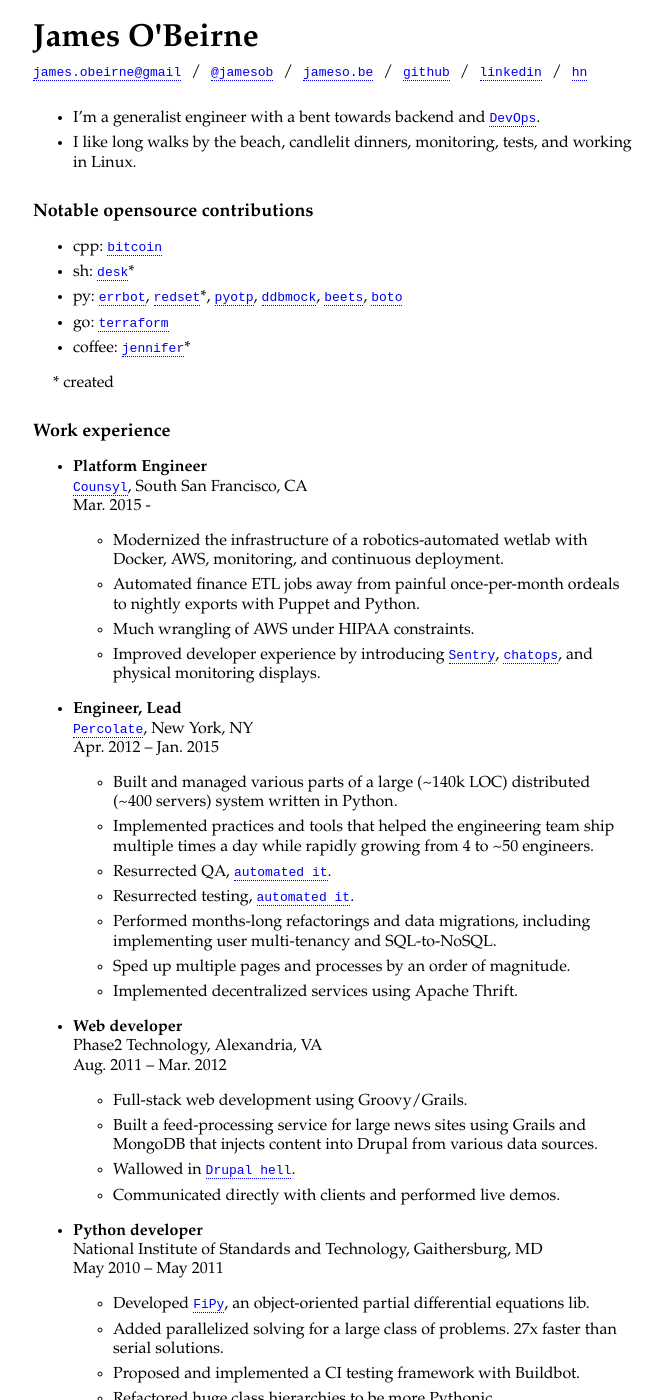
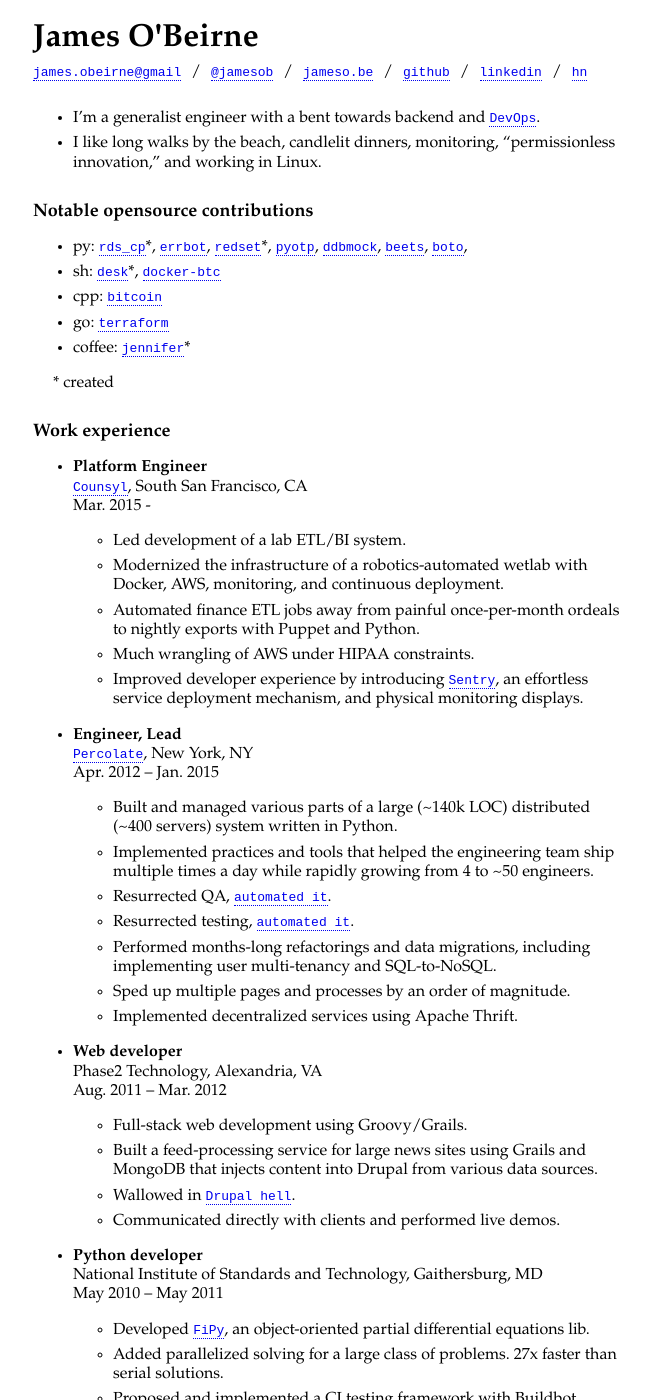
Before and after one commit to jamesob/jamesob.github.io, a Jekyll site: the page built from resume/index.md, in a window 1280 px wide and 1400 px high. Shown: the whole window, without its empty margins (27-689 px from the left). Built offline with Jekyll 4.4.1, drawn with Linux system fonts in a browser that asks for light colours; some of the changed text lies outside the part shown.

Commit message:
update resume

```diff
--- a/resume/index.md
+++ b/resume/index.md
@@ -6,22 +6,24 @@
 
 - I'm a generalist engineer with a bent towards backend and
   [DevOps](https://twitter.com/devops_borat/status/41587168870797312).
-- I like long walks by the beach, candlelit dinners, monitoring, tests, and
-  working in Linux.
+- I like long walks by the beach, candlelit dinners, monitoring,
+  "permissionless innovation," and working in Linux.
 
 ## Notable opensource contributions
 
-- cpp:
-  [bitcoin](https://github.com/bitcoin/bitcoin/pulls?utf8=%E2%9C%93&q=author%3Ajamesob+)
-- sh:
-  [desk](https://github.com/jamesob/desk)\*
 - py:
+  [rds_cp](https://github.com/counsyl/rds_cp)\*,
   [errbot](https://github.com/errbotio/errbot/pulls?utf8=%E2%9C%93&q=is%3Apr+author%3Ajamesob),
   [redset](https://github.com/percolate/redset)\*,
   [pyotp](https://github.com/pyotp/pyotp/pull/1),
   [ddbmock](https://github.com/sendgridlabs/ddbmock/commits?author=jamesob),
   [beets](https://github.com/beetbox/beets/pulls?utf8=%E2%9C%93&q=is%3Apr+author%3Ajamesob),
-  [boto](https://github.com/boto/boto/pull/1899)
+  [boto](https://github.com/boto/boto/pull/1899),
+- sh:
+  [desk](https://github.com/jamesob/desk)\*,
+  [docker-btc](https://github.com/jamesob/docker-btc)
+- cpp:
+  [bitcoin](https://github.com/bitcoin/bitcoin/pulls?utf8=%E2%9C%93&q=author%3Ajamesob+)
 - go:
   [terraform](https://github.com/hashicorp/terraform/pulls?utf8=%E2%9C%93&q=is%3Apr+author%3Ajamesob+)
 - coffee:
@@ -35,6 +37,7 @@
   [Counsyl](https://www.counsyl.com/), South San Francisco, CA
   Mar. 2015 -
 
+  - Led development of a lab ETL/BI system.
   - Modernized the infrastructure of a robotics-automated wetlab with Docker,
     AWS, monitoring, and continuous deployment.
   - Automated finance ETL jobs away from painful once-per-month ordeals to
@@ -42,8 +45,8 @@
   - Much wrangling of AWS under HIPAA constraints.
   - Improved developer experience by introducing
     [Sentry](https://getsentry.com/welcome/),
-    [chatops](https://speakerdeck.com/jnewland/chatops-at-github), and physical
-    monitoring displays.
+    an effortless service deployment mechanism,
+    and physical monitoring displays.
 
 - **Engineer, Lead**
   [Percolate](https://www.percolate.com/), New York, NY
```
Also changed, not shown: other parts of resume/index.md (+3 -11 lines).
